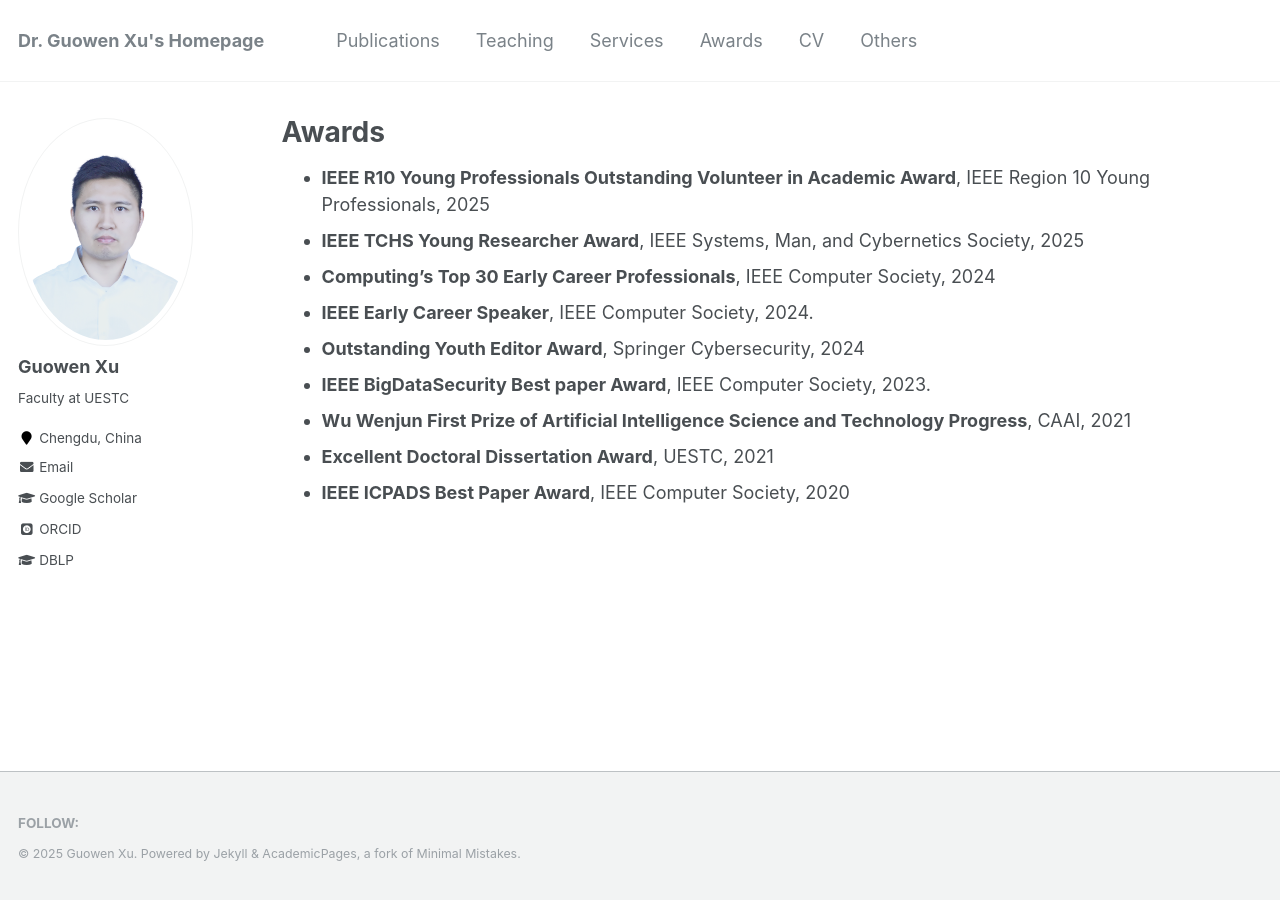
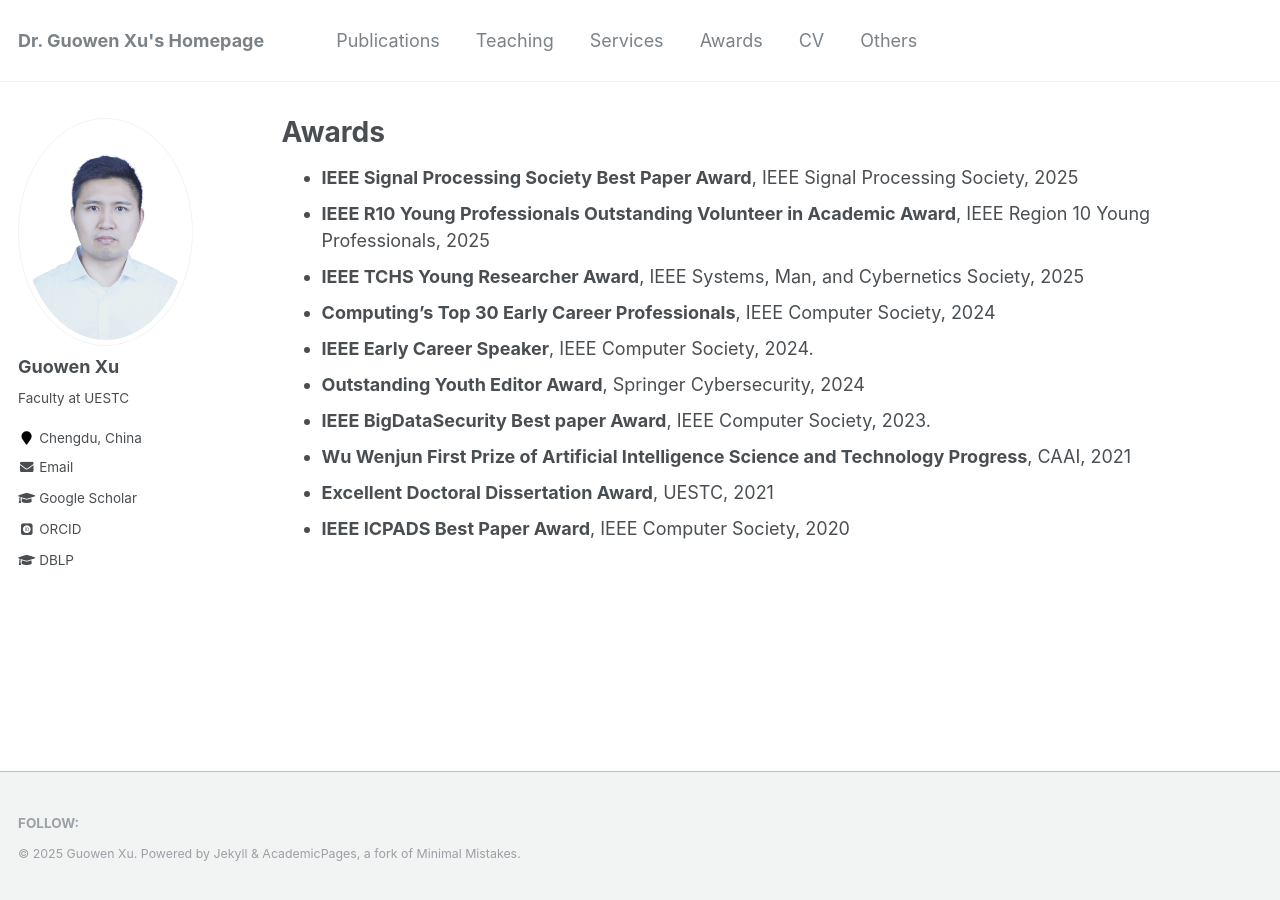
Before and after one commit to Guowen-xu/guowen-xu.github.io, a Jekyll site: the page built from _pages/awards.md, in a window 1280 px wide. Built offline with Jekyll 4.4.1, drawn with Linux system fonts in a browser that asks for light colours; some web fonts are replaced.

Commit message:
Update awards.md

```diff
--- a/_pages/awards.md
+++ b/_pages/awards.md
@@ -5,6 +5,7 @@ permalink: /awards/
 author_profile: true
 ---
 
+* **IEEE Signal Processing Society Best Paper Award**, IEEE Signal Processing Society, 2025
 * **IEEE R10 Young Professionals Outstanding Volunteer in Academic Award**, IEEE Region 10 Young Professionals, 2025
 * **IEEE TCHS Young Researcher Award**, IEEE Systems, Man, and Cybernetics Society, 2025
 * **Computing's Top 30 Early Career Professionals**, IEEE Computer Society, 2024
```
